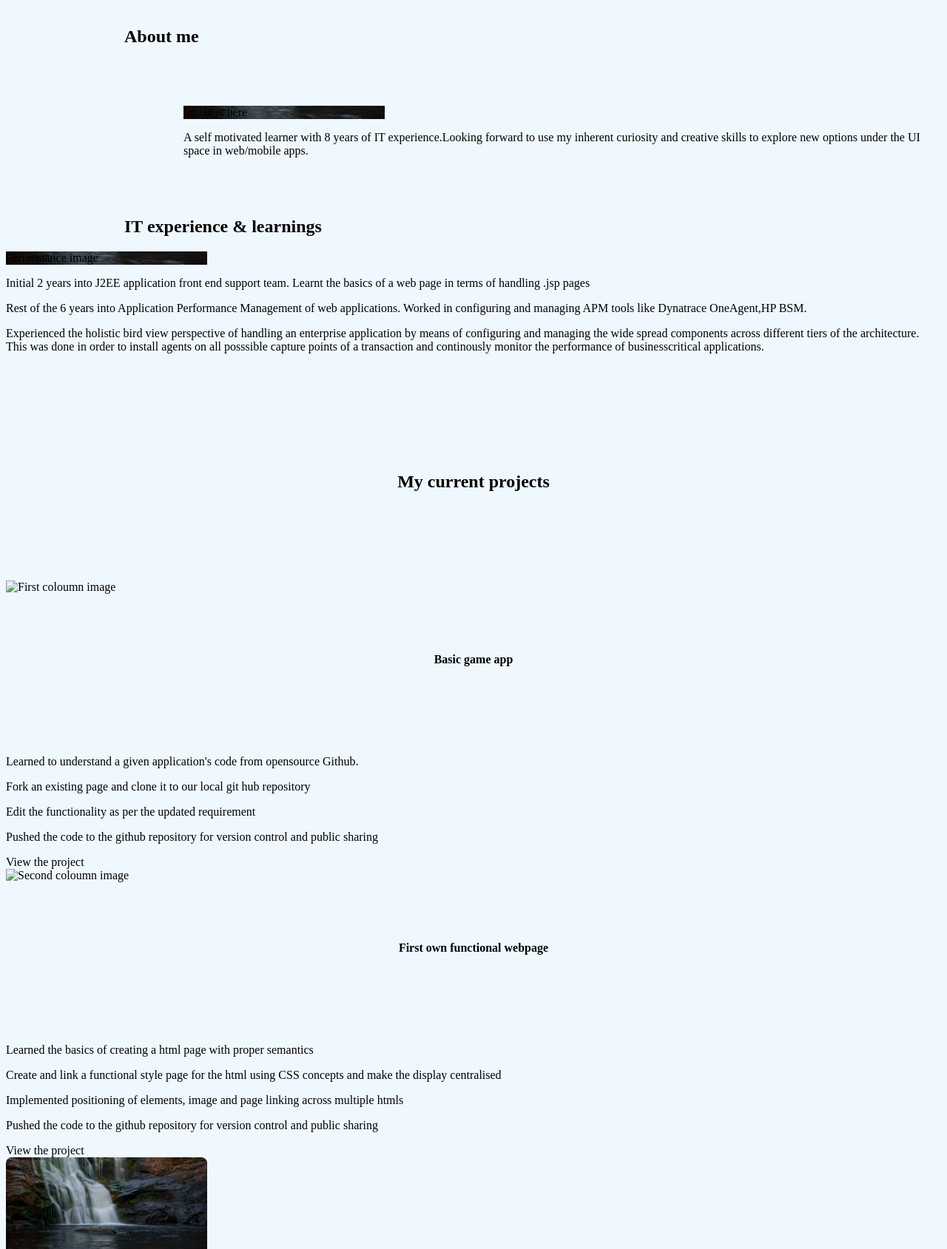
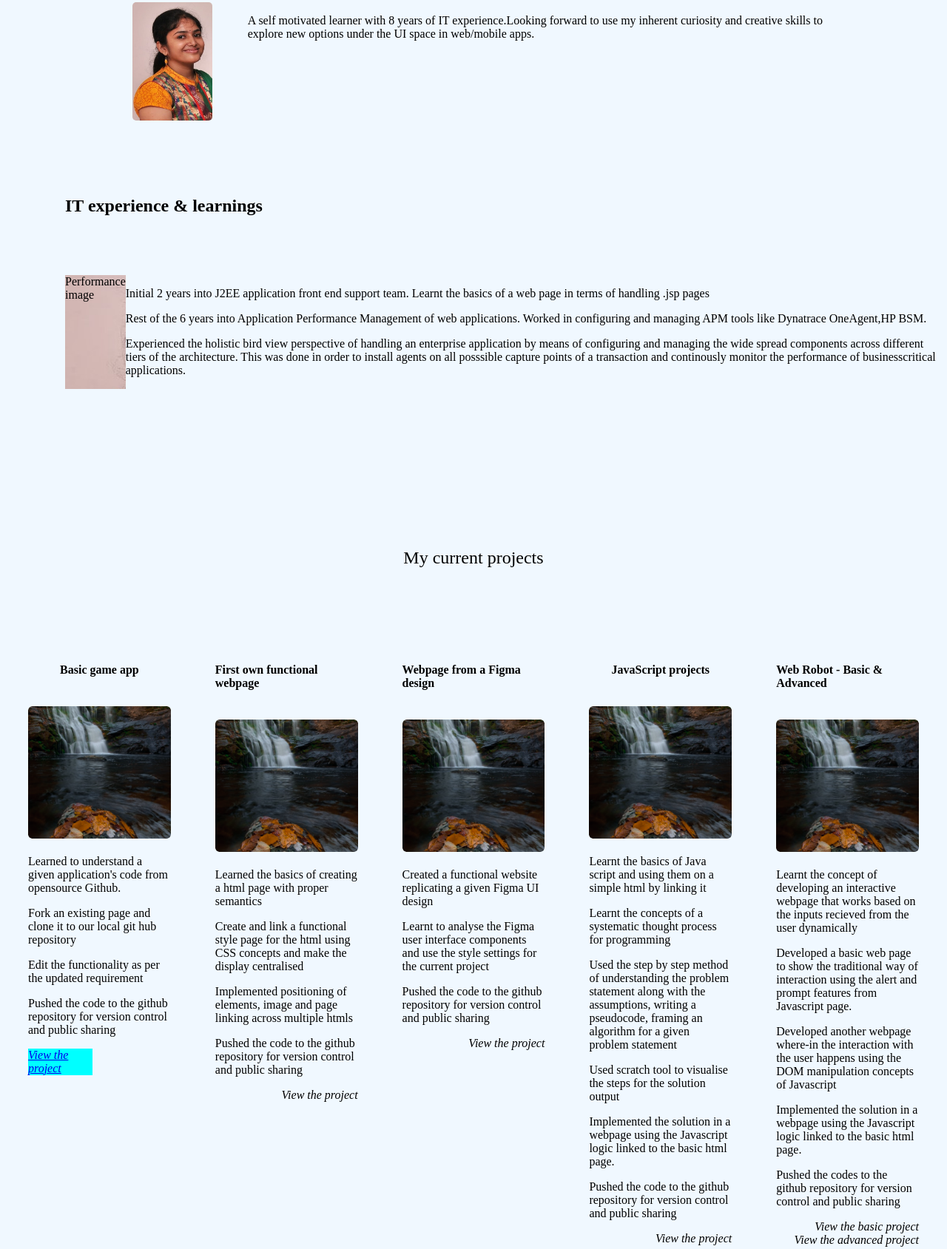
Before and after one commit to RangapriyaS/RangapriyaS.github.io, a plain HTML site: page index.html in a window 1280 px wide. Shown: the part 292-1981 px from the top of the page at 74% size. Drawn offline with Linux system fonts and the light colour scheme.

Commit message:
Framework updated and RP image added

```diff
--- a/assets/styles/styles.css
+++ b/assets/styles/styles.css
@@ -7,20 +7,18 @@ body{
 h1{
     display: flex;
     margin-top: 10vh;
-    margin-bottom: 15vh;
+    margin-bottom: 5vh;
     justify-content: center;
 }
 .page-one{
-
 margin-bottom: 20vh;
 }
+
 .navlinks{
     display:flex;
     justify-content: space-evenly;
-    /*font-family: poppins;*/
-    /*font-size: ;*/
     font-weight: 300;
-    /*color: white;*/
+
   }
 
   .navlinks li{
@@ -34,23 +32,81 @@ margin-bottom: 20vh;
 
   .about-me{
     margin-top: 10vh;
-    margin-left:30vh;
-    display: inline-flexbox;
+    margin-left:10vh;
+    display: flex;
+  }
+
+  .image-size{
+    width:20vh;
+    height:20vh;
+    margin-right: 5%;
+    margin-left: 2%;
+    border-radius: 50%;
   }
 
   h2{
     display: flex;
     justify-content: left;
     margin-top: 10vh;
-    margin-left: 20vh;
+    margin-left:10vh;
 
 }
 
 .image-entry{
     display:flex;
     /*flex-direction: column;*/
-    background-image: url(/assets/images/Group_6.png);
+    background-image: url(/assets/images/RP.JPG);
     background-repeat: no-repeat;
     background-position:left;
 
 }
+
+.page-two{
+
+}
+
+.page-two-text{
+  display:flex;
+  justify-content: center;
+  font-size: x-large;
+  padding-top: 55px;
+  padding-bottom: 25px;
+}
+
+.container {
+  margin: 0 auto;
+  padding-left: 30px;
+  padding-right: 30px;
+  width: 960px;
+
+}
+
+.project-entries{
+  display:flex;
+  flex-direction: row;
+}
+.coloumn img {
+  border-radius: 5px;
+  display: block;
+  margin-bottom: 22px;
+  max-width: 100%
+}
+
+.link-container{
+ display:flex;
+ flex-direction: row-reverse;
+ background-color: aqua;
+ max-width: 45%;
+ align-items: flex-end;
+
+}
+
+.small-link{
+  display: flex;
+  align-items: center;
+  flex-direction: row-reverse;
+  font-size: medium;
+  font-style: italic;
+  font-weight: 300;
+
+}
--- a/index.html
+++ b/index.html
@@ -19,38 +19,44 @@
                 <li><a href="#">Contact Me</a></li>
              </ul>
         </section>
+        <section class="page-one-details">
             <h2>About me</h2>
+    <section class="about-me coloumn container">
+
+        <img class="image-size" src="assets/images/RP.JPG">
+        <div><p>A self motivated learner with 8 years of IT experience.Looking forward to use my inherent curiosity and creative skills to explore new options under the UI space in web/mobile apps.</p></div>
+        </section>
+
+        <h2>IT experience & learnings</h2>
         <section class="about-me">
-                <span class="image-entry">Image is here</span>
-                <!--<img src="assets/images/Group_6.png">-->
-                <div><p>A self motivated learner with 8 years of IT experience.Looking forward to use my inherent curiosity and creative skills to explore new options under the UI space in web/mobile apps.</p></div>
-                <!--<div><p>A cheerful self-learner with 8 years of IT experience.Looking forward to using my creative skills to make pleasant looking web/mobile apps.</p></div>-->
-        </section>
-        <h2>IT experience & learnings</h2>
-        <section class="experience-learnings">
+
             <span class="image-entry">Performance image</span>
-             <div><p>Initial 2 years into J2EE application front end support team. Learnt the basics of a web page in terms of handling .jsp pages</p></div>
-             <div><p>Rest of the 6 years into Application Performance Management of web applications. Worked in configuring and managing APM tools like Dynatrace OneAgent,HP BSM.</p>
+             <div><p>Initial 2 years into J2EE application front end support team. Learnt the basics of a web page in terms of handling .jsp pages</p>
+             <p>Rest of the 6 years into Application Performance Management of web applications. Worked in configuring and managing APM tools like Dynatrace OneAgent,HP BSM.</p>
                   <p>Experienced the holistic bird view perspective of handling an enterprise application by means of configuring and managing the wide spread components across different tiers of the architecture. This was done in order to install agents on all posssible capture points of a transaction and continously monitor the performance of businesscritical applications.</p>
              </div>
         </section>
     </section>
-    <section class="page-two"> <!--<section class="second-page-image"></section>-->
-        <h1>My current projects</h1><!--<p class="second-page-text">Where do you want to go</p>-->
+</section>
+    <section > <!--<section class="second-page-image"></section>-->
+        <p class="page-two-text">My current projects</p><!--<p class="second-page-text">Where do you want to go</p>-->
         <section class="project-entries"><!--<section class="image-entries">-->
 
                     <section class="coloumn container">
-                      <img src="assets/images/Group_4.png" alt="First coloumn image">
                         <h1>Basic game app</h1>
+                        <img src="assets/images/Group_6.png" alt="First coloumn image">
                       <p>Learned to understand a given application's code from opensource Github.</p>
                       <p>Fork an existing page and clone it to our local git hub repository</p>
                       <p>Edit the functionality as per the updated requirement</p>
                       <p>Pushed the code to the github repository for version control and public sharing</p>
-                      <a class="small-link">View the project</a>
+                    <div class="link-container">
+                        <a class="small-link" href="#">View the project</a>
+                    </div>
                     </section>
                     <section class="coloumn container">
-                      <img src="assets/images/Group_5.png" alt="Second coloumn image">
                         <h1>First own functional webpage</h1>
+                      <img src="assets/images/Group_6.png" alt="Second coloumn image">
+
                       <p>Learned the basics of creating a html page with proper semantics</p>
                       <p>Create and link a functional style page for the html using CSS concepts and make the display centralised</p>
                       <p>Implemented positioning of elements, image and page linking across multiple htmls</p>
@@ -58,16 +64,18 @@
                       <a class="small-link">View the project</a>
                     </section>
                     <section class="coloumn container">
+                        <h1>Webpage from a Figma design</h1>
                         <img src="assets/images/Group_6.png" alt="Third coloumn image">
-                      <h1>Webpage designing based on a Figma design</h1>
+
                       <p>Created a functional website replicating a given Figma UI design</p>
                       <p>Learnt to analyse the Figma user interface components and use the style settings for the current project</p>
                       <p>Pushed the code to the github repository for version control and public sharing</p>
                       <a class="small-link">View the project</a>
                     </section>
                     <section class="coloumn container">
-                      <img src="assets/images/Rectangle_3.png" alt="Fourth coloumn image">
                         <h1>JavaScript projects</h1>
+                        <img src="assets/images/Group_6.png" alt="Fourth coloumn image">
+
                       <p>Learnt the basics of Java script and using them on a simple html by linking it</p>
                       <p>Learnt the concepts of a systematic thought process for programming</p>
                       <p>Used the step by step method of understanding the problem statement along with the assumptions, writing a pseudocode, framing an algorithm for a given problem statement</p>
@@ -77,8 +85,9 @@
                       <a class="small-link">View the project</a>
                     </section>
                     <section class="coloumn container">
-                        <img src="assets/images/Rectangle_3.png" alt="Fourth coloumn image">
                         <h1>Web Robot - Basic & Advanced</h1>
+                        <img src="assets/images/Group_6.png" alt="Fourth coloumn image">
+
                         <p>Learnt the concept of developing an interactive webpage that works based on the inputs recieved from the user dynamically</p>
                         <p>Developed a basic web page to show the traditional way of interaction using the alert and prompt features from Javascript page.</p>
                         <p>Developed another webpage where-in the interaction with the user happens using the DOM manipulation concepts of Javascript</p>
```
Also changed, not shown: assets/images/RP.JPG (added). Lines whose indentation alone changed are shown as unchanged.
